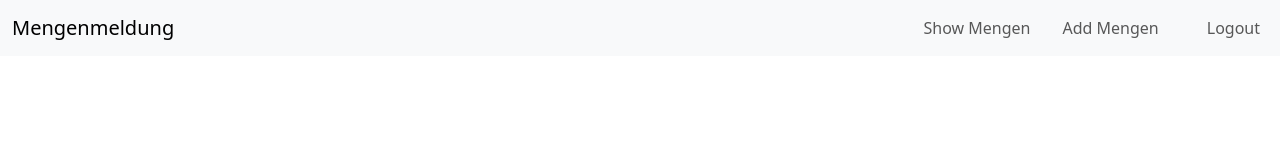
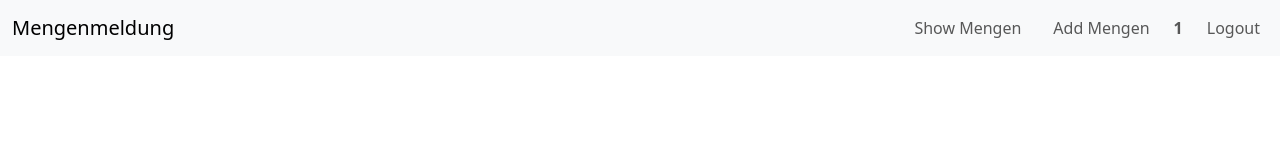
Before and after one commit to abdallaheeid/mengenmeld-fe, an Angular app: page / in a window 1280 px wide. Shown: the top 160 px of the page. Built offline with nearby package versions, Linux system fonts and the light colour scheme; sample sign-in values are in the browser's storage.

Commit message:
Getting user name

```diff
--- a/src/app/auth/auth.service.ts
+++ b/src/app/auth/auth.service.ts
@@ -31,4 +31,17 @@ export class AuthService implements OnInit {
   getToken() {
     return localStorage.getItem('token');
   }
+
+  getUserName(): string | null {
+    const token = this.getToken();
+
+    if (!token) return null;
+
+    try {
+      const payload = JSON.parse(atob(token.split('.')[1]));
+      return payload.sub ?? null;
+    } catch {
+      return null;
+    }
+  }
 }
--- a/src/app/layout/header/header.component.ts
+++ b/src/app/layout/header/header.component.ts
@@ -1,6 +1,6 @@
-import { Component } from '@angular/core';
+import { Component, inject } from '@angular/core';
 import { AuthService } from '../../auth/auth.service';
-import { RouterModule } from '@angular/router';
+import { Router, RouterModule } from '@angular/router';
 
 @Component({
   selector: 'app-header',
@@ -11,9 +11,15 @@ import { RouterModule } from '@angular/router';
 export class HeaderComponent {
   isMenuOpen = false;
 
-  constructor(public authService: AuthService) {}
+  private authService = inject(AuthService);
+  private router = inject(Router);
 
-  logout() {
+  logout(): void {
     this.authService.logout();
+    this.router.navigate(['/login']);
+  }
+
+  get username(): string | null {
+    return this.authService.getUserName();
   }
 }
```
